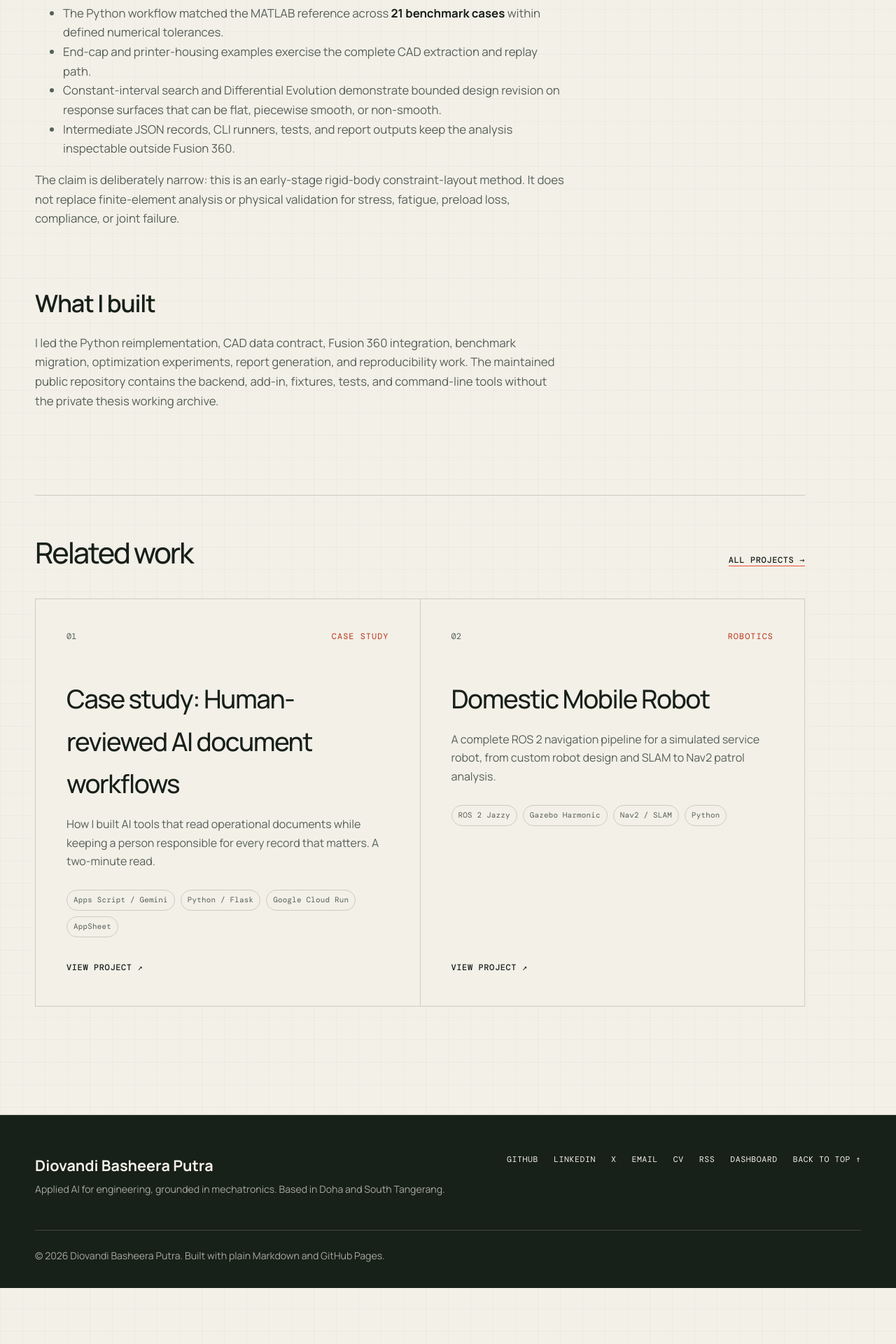
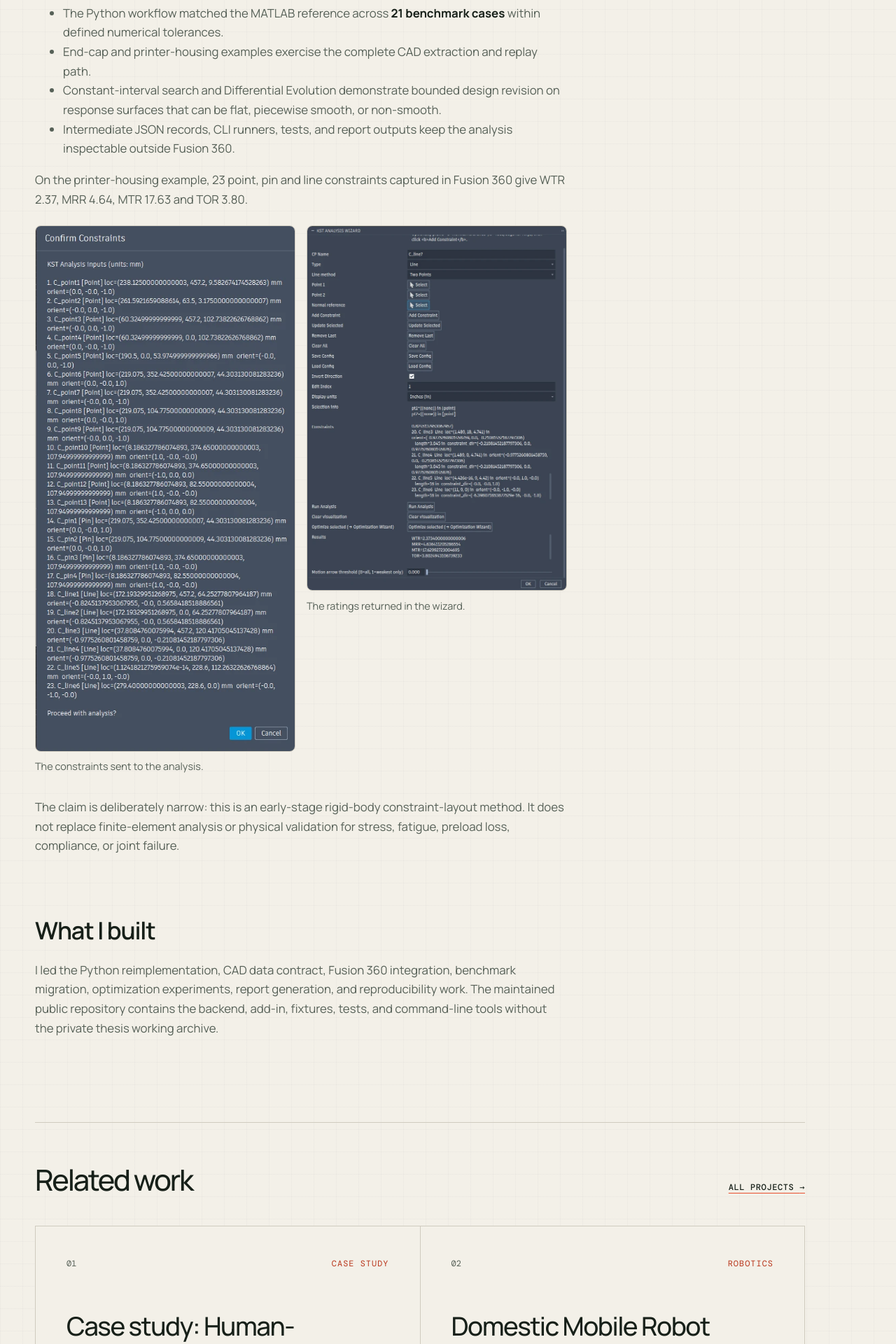
Before and after one commit to diovandi/diovandi.github.io, a Jekyll site: the page built from _projects/kst-rating-tool.md, in a window 1280 px wide. Shown: the part 1971-3891 px from the top of the page at 70% size. Built offline with Jekyll 4.4.1, drawn with Linux system fonts in a browser that asks for light colours; before the commit the page ends 3811 px from its top, so only the background shows below that.

Commit message:
Show printer-housing constraints and KST results on the KST page
Co-Authored-By: Claude Opus 5.5 (1M context) <noreply@anthropic.com>
Claude-Session: https://claude.ai/code/session_01KPYXvv4THm8iWhaqt7cram

```diff
--- a/_projects/kst-rating-tool.md
+++ b/_projects/kst-rating-tool.md
@@ -34,6 +34,19 @@ The implementation reproduces Rusli’s higher-order-constraint method and repor
 - Constant-interval search and Differential Evolution demonstrate bounded design revision on response surfaces that can be flat, piecewise smooth, or non-smooth.
 - Intermediate JSON records, CLI runners, tests, and report outputs keep the analysis inspectable outside Fusion 360.
 
+On the printer-housing example, 23 point, pin and line constraints captured in Fusion 360 give WTR 2.37, MRR 4.64, MTR 17.63 and TOR 3.80.
+
+<div class="photo-pair screenshots">
+  <figure>
+    <img src="{{ '/assets/images/photos/kst-confirm.webp' | relative_url }}" alt="Confirm Constraints dialog listing the 23 printer-housing constraints with their locations and orientations in millimetres." width="481" height="974" loading="lazy" decoding="async">
+    <figcaption>The constraints sent to the analysis.</figcaption>
+  </figure>
+  <figure>
+    <img src="{{ '/assets/images/photos/kst-results.webp' | relative_url }}" alt="KST Analysis Wizard panel showing the constraint list and the results WTR 2.373, MRR 4.636, MTR 17.630 and TOR 3.802." width="764" height="1073" loading="lazy" decoding="async">
+    <figcaption>The ratings returned in the wizard.</figcaption>
+  </figure>
+</div>
+
 The claim is deliberately narrow: this is an early-stage rigid-body constraint-layout method. It does not replace finite-element analysis or physical validation for stress, fatigue, preload loss, compliance, or joint failure.
 
 ## What I built
--- a/assets/css/main.css
+++ b/assets/css/main.css
@@ -1387,3 +1387,12 @@ a {
   border-radius: 50%;
   border: 1px solid var(--line);
 }
+
+.photo-pair.screenshots {
+  align-items: start;
+}
+
+.prose .photo-pair.screenshots img {
+  aspect-ratio: auto;
+  object-fit: contain;
+}
```
Also changed, not shown: assets/images/photos/kst-confirm.webp (added), assets/images/photos/kst-results.webp (added).
